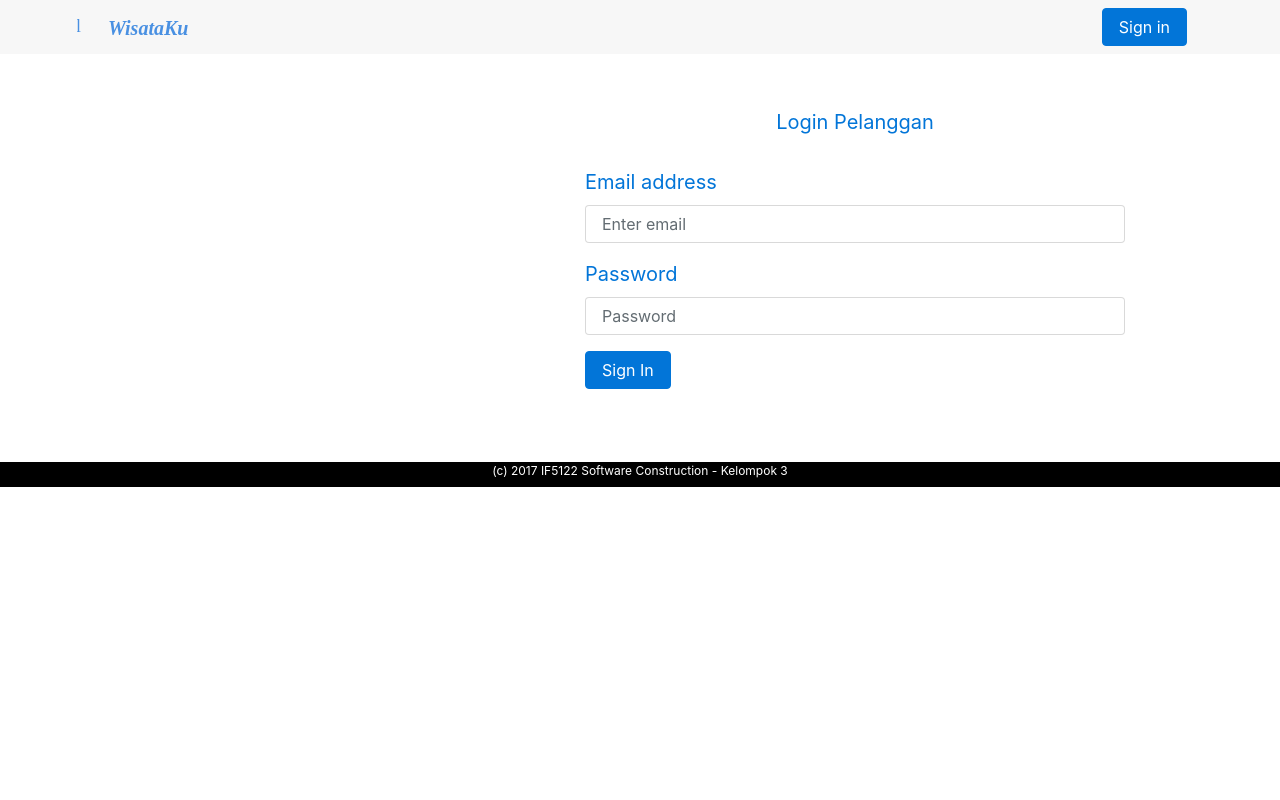
After one commit to jsetiady/WisataKu, a PHP site: page /web/view/loginUser.php in a window 1280 px wide. The commit adds this page. Run offline with PHP 8.4, Linux system fonts and the light colour scheme.

Commit message:
update login page

```diff
--- a/index.php
+++ b/index.php
@@ -41,8 +41,8 @@
 <hr/>
 <h1>Welcome to WisataKu</h1>
 <ol>
-	<li><a href="#">Go to WisataKu website</a></li>
-	<li><a href="#">WisataKu API Documentation</a></li>
+	<li><a href="web">Go to WisataKu website</a></li>
+	<li><a href="web">WisataKu API Documentation</a></li>
 </ol>
 
 </body>
--- a/web/app/Views/_templates/_header.php
+++ /dev/null
@@ -1,6 +0,0 @@
-<?php
-/**
- * @author jsetiady
- *
- */
-?>
--- a/web/index.php
+++ b/web/index.php
@@ -1,3 +1,4 @@
+
 <?php
 	include_once("controller/Controller.php");
 
--- a/web/login.php
+++ b/web/view/loginUser.php
@@ -1,3 +1,9 @@
+<?php
+    include("templates/_header.php");
+?>
+
+
+
 <a class="navbar-brand" href="#">
     <div class="py-5">
       <div class="container">
@@ -13,3 +19,8 @@
       </div>
     </div>
   </a>
+
+
+<?php
+    include("templates/_footer.php");
+?>
--- /dev/null
+++ b/web/view/templates/_footer.php
@@ -0,0 +1,5 @@
+<div class="footer">(c) 2017 IF5122 Software Construction - Kelompok 3</div>
+
+</body>
+
+</html>
--- /dev/null
+++ b/web/view/templates/_header.php
@@ -0,0 +1,67 @@
+<html>
+
+<head>
+  <meta charset="utf-8">
+  <meta name="viewport" content="width=device-width, initial-scale=1">
+
+  <!-- css -->
+  <link rel="stylesheet" href="../assets/css/font-awesome.min.css" type="text/css">
+  <link rel="stylesheet" href="../assets/css/bootstrap-4.0.0-alpha.6.css"> </head>
+  <link rel="stylesheet" href="../assets/css/wisataku-custom.css"> </head>
+
+  <!-- js -->
+  <script src="../assets/js/jquery-3.1.1.slim.min.js"></script>
+  <script src="../assets/js/tether.min.js"></script>
+  <script src="../assets/js/bootstrap-4.0.0-alpha.6.min.js"></script>
+
+<body>
+
+<nav class="navbar navbar-expand-md navbar-light bg-faded">
+    <div class="container">
+
+        <!-- WisataKu Logo -->
+        <svg width="120px" height="18px" viewBox="0 0 120 18" version="1.1" xmlns="http://www.w3.org/2000/svg" xmlns:xlink="http://www.w3.org/1999/xlink">
+            <!-- Generator: Sketch 43.1 (39012) - http://www.bohemiancoding.com/sketch -->
+            <desc>Created with Sketch.</desc>
+            <defs></defs>
+            <g id="Page-1" stroke="none" stroke-width="1" fill="none" fill-rule="evenodd">
+                <g id="Booking-Form" transform="translate(-44.000000, -3.000000)" fill="#4990E2">
+                    <g id="Group" transform="translate(43.000000, 0.000000)">
+                        <text id="WisataKu" font-family="AvenirNext-BoldItalic, Avenir Next" font-size="20" font-weight="bold" font-style="italic">
+                            <tspan x="32" y="20">WisataKu</tspan>
+                        </text>
+                        <text id="l" font-family="BodoniOrnamentsITCTT, Bodoni Ornaments" font-size="18" font-weight="normal">
+                            <tspan x="0" y="17">l</tspan>
+                        </text>
+                    </g>
+                </g>
+            </g>
+        </svg>
+
+
+        <!-- Navigation -->
+        <?php
+         //include("_nav.php")
+        ?>
+
+        <!-- Sign in / Sign out button -->
+        <form class="form-inline ml-md-4 my-sm-0" action="#"><button class="mx-auto mx-md-0 btn btn-primary" type="submit">Sign in</button> </form>
+      </div>
+    </div>
+
+
+
+
+
+        <!--
+        <a class="navbar-brand" href="#">
+            <button class="navbar-toggler navbar-toggler-right" type="button" data-toggle="collapse" data-target="#navbarSupportedContent" aria-controls="navbarSupportedContent" aria-expanded="false" aria-label="Toggle navigation">
+                      <span class="navbar-toggler-icon"></span>
+
+           </button>
+        </a>
+      -->
+
+    </div>
+    <a class="navbar-brand" href="#"> </a>
+  </nav>
```
Also changed, not shown: web/controller/Controller.php (+20 -0 lines), web/app/Views/_templates/index.php (deleted).
